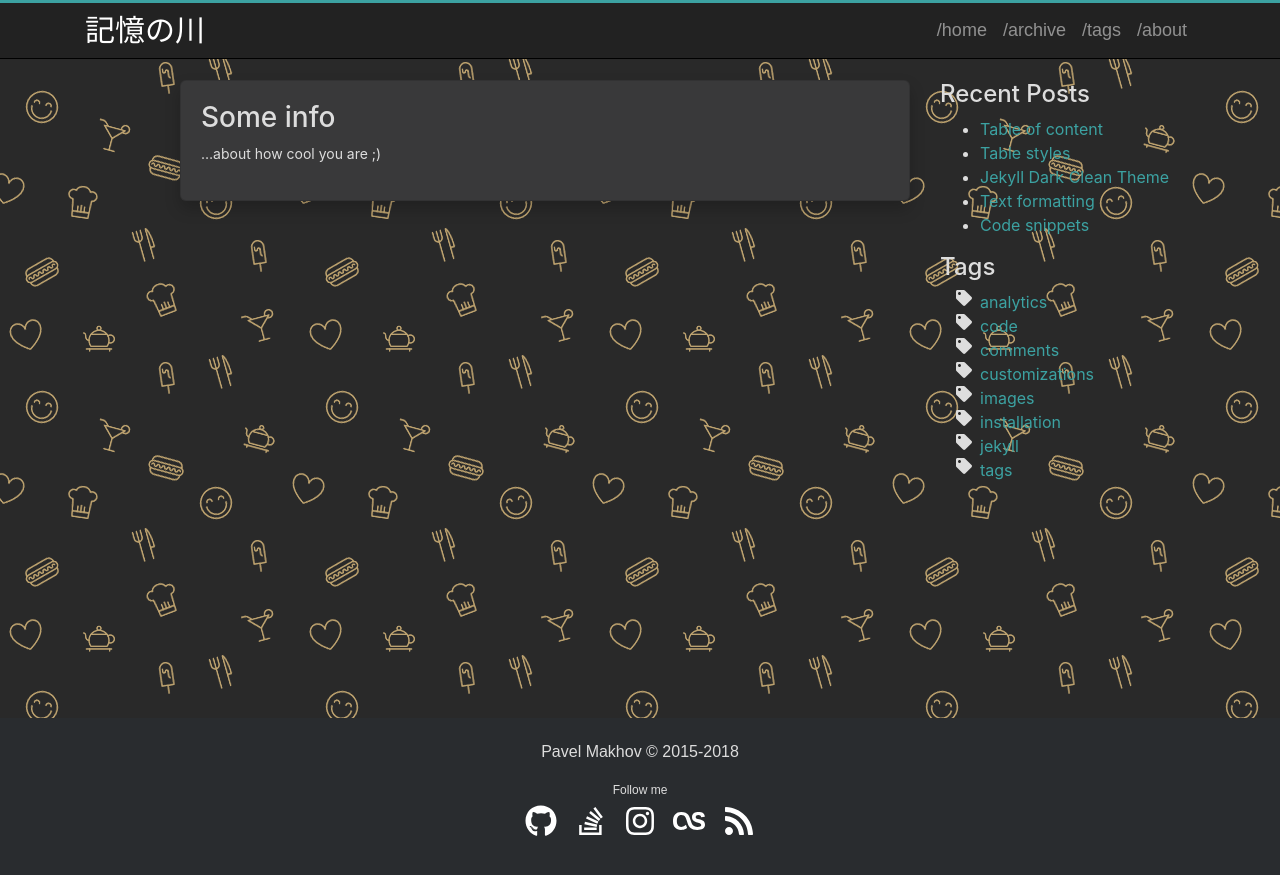
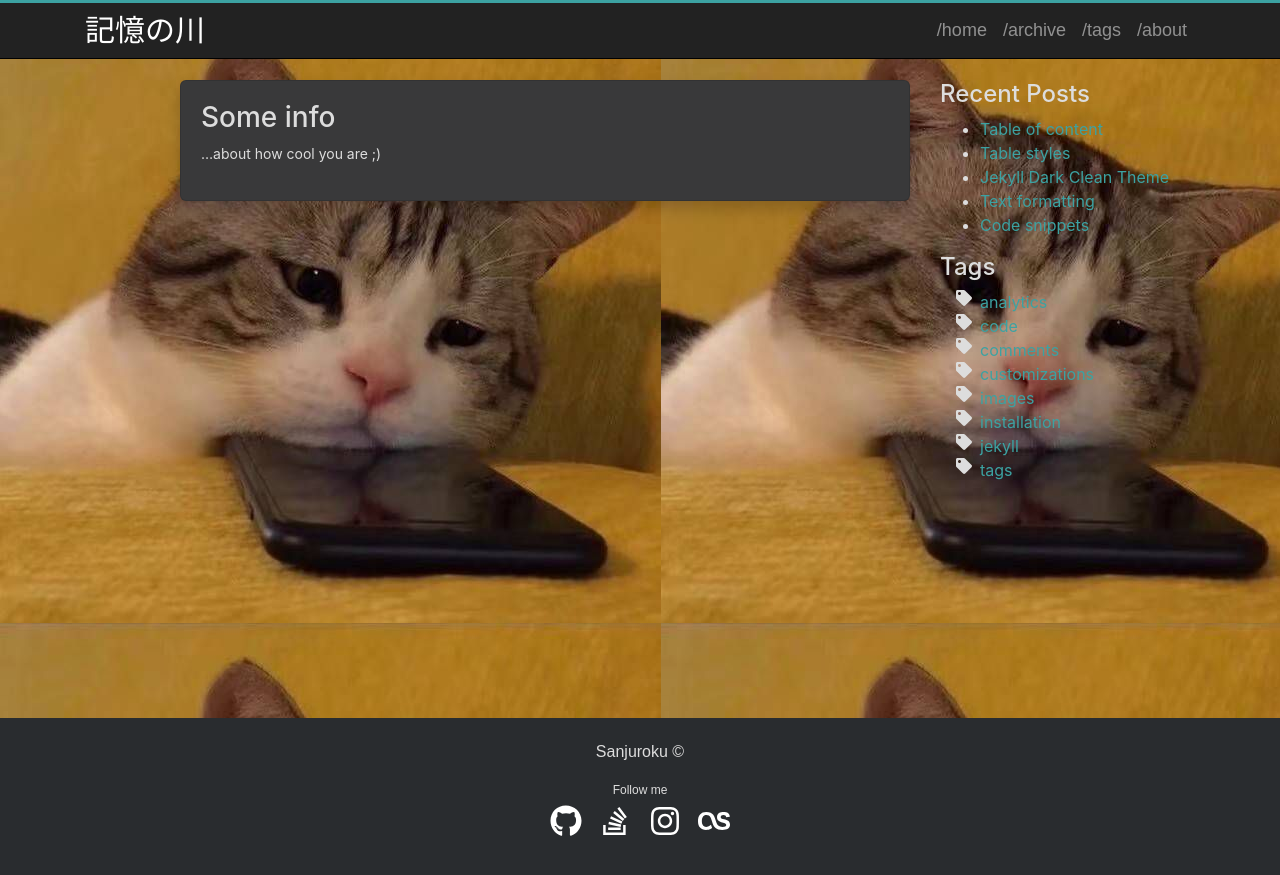
Before and after one commit to sanjuroku/sanjuroku.github.io, a Jekyll site: the page built from about.md, in a window 1280 px wide. Shown: the top 875 px of the page. Built offline with Jekyll 4.4.1, drawn with Linux system fonts in a browser that asks for light colours.

Commit message:
Several changes

```diff
--- a/_config.yml
+++ b/_config.yml
@@ -10,8 +10,8 @@ url: https://sanjuroku.github.io/
 # For a project page here should be a project name. Otherwise (for user's/organization's page leave it empty)
 baseurl:
 
-author: Pavel Makhov
-copyright: 2015-2018
+author: Sanjuroku
+copyright:
 
 share:
   facebook: true
@@ -22,12 +22,12 @@ share:
   email: true
 
 social:
-  github: streetturtle
+  github: sanjuroku
   stackoverflow: ''
   linkedin:
   instagram: ''
   lastfm: ''
-  rss: feed.xml
+  rss:
 
 # Google Analytics key, leave blank to ignore
 google_analytics_key:
@@ -38,7 +38,7 @@ yandex_metrica:
 # Set this to your disqus shortname to enable comments. Note that the 'comments'
 # setting below must also be true. Individual posts can override 'comments' to
 # disable on a post-by-post basis
-disqus: streetturtle
+disqus:
 comments: false
 
 permalink: /:year/:month/:title/
--- a/assets/css/theme.scss
+++ b/assets/css/theme.scss
@@ -31,7 +31,7 @@ $footer-background-color: #292c2f;
 $note-color: #87CEFA;
 $warning-color: #ffff00;
 // use this or pick any from /css/pics/background folder or from transparenttextures.com
-$background-pattern: 'food.png';
+$background-pattern: 'cat.png';
 
 //********************************************************
 //                  Common styles
```
Also changed, not shown: assets/css/pics/background/cat.png (added).
